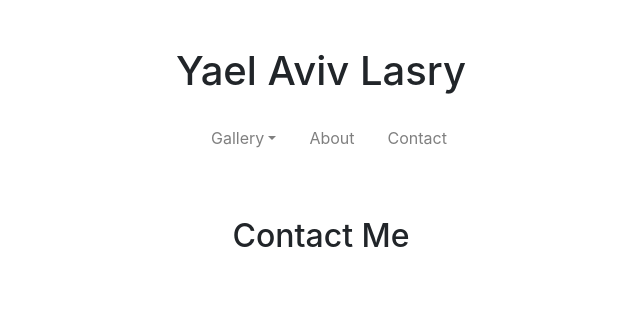
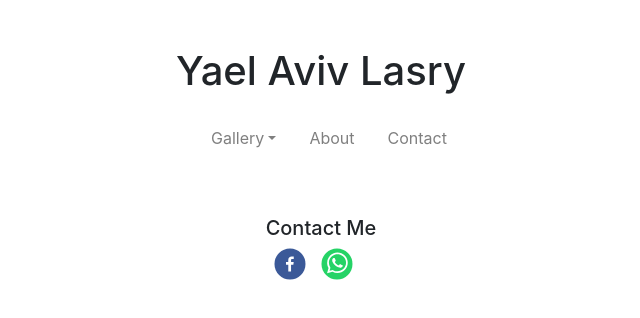
Before and after one commit to GiladGuralnik/YaelAviv, a React (Create React App) app: page /contact in a window 1280 px wide. Shown: the top 318 px of the page, without its empty margins (319-959 px from the left). Built offline with nearby package versions, Linux system fonts and the light colour scheme.

Commit message:
add share buttons

```diff
--- a/src/App.css
+++ b/src/App.css
@@ -55,3 +55,18 @@ margin-right: 12%;
   filter: grayscale(100%);
   transform: scale(1.1);
 }
+
+.Share_button_box {
+  vertical-align: top;
+  display: inline-block;
+  margin-right: 15px;
+  text-align: center;
+}
+
+.Share-button {
+  cursor: pointer;
+}
+
+.Share-button:hover:not(:active) {
+  opacity: 0.75;
+}
--- a/src/Contact.js
+++ b/src/Contact.js
@@ -1,8 +1,46 @@
 import React from 'react'
+import {FacebookShareCount,WhatsappShareButton,FacebookIcon,FacebookShareButton,WhatsappIcon} from 'react-share'
+
 
 export const Contact = () => (
-        <div style={{position: 'absolute', left: '50%', top: '30%',
-        transform: 'translate(-50%, -50%)'}}>
-            <h2>Contact Me</h2>
+        <div>
+
+            <h5 align="center" style={{paddingTop:"50px"}}>
+
+
+                Contact Me
+
+
+
+            </h5>
+
+            {/* https://github.com/caspg/react-sharingbuttons */}
+
+            <div align="center">
+                <div className="Share_button_box">
+                    <FacebookShareButton
+                        url={"https://yaelaviv.herokuapp.com"}
+                        quote={"Yael Aviv Lasry"}
+                        className="Share-button">
+                        <FacebookIcon
+                        size={32}
+                        round />
+                    </FacebookShareButton>
+                </div>
+
+                <div className="Share_button_box">
+                    <WhatsappShareButton
+                        url={"https://yaelaviv.herokuapp.com"}
+                        quote={"Yael Aviv Lasry"}
+                        className="Share-button">
+                        <WhatsappIcon
+                        size={32}
+                        round />
+                    </WhatsappShareButton>
+                </div>
+
+            </div>
+
+
         </div>
 )
--- a/src/Home.js
+++ b/src/Home.js
@@ -8,7 +8,7 @@ import { Test3 } from './components/Test3';
 
 
 export const Home = () => (
-        <div className="grihd">
+        <div>
             {/* <Test></Test> */}
             {/* <Grid></Grid> */}
             {/* <Test2></Test2> */}
--- a/src/components/Test3.js
+++ b/src/components/Test3.js
@@ -1,5 +1,5 @@
 import React from 'react'
-import img1 from '../../src/images/1.JPG'
+import img1 from '../images/1.JPG'
 
 
 export const Test3 = () => (
```
Also changed, not shown: src/App.js (+1 -18 lines).
